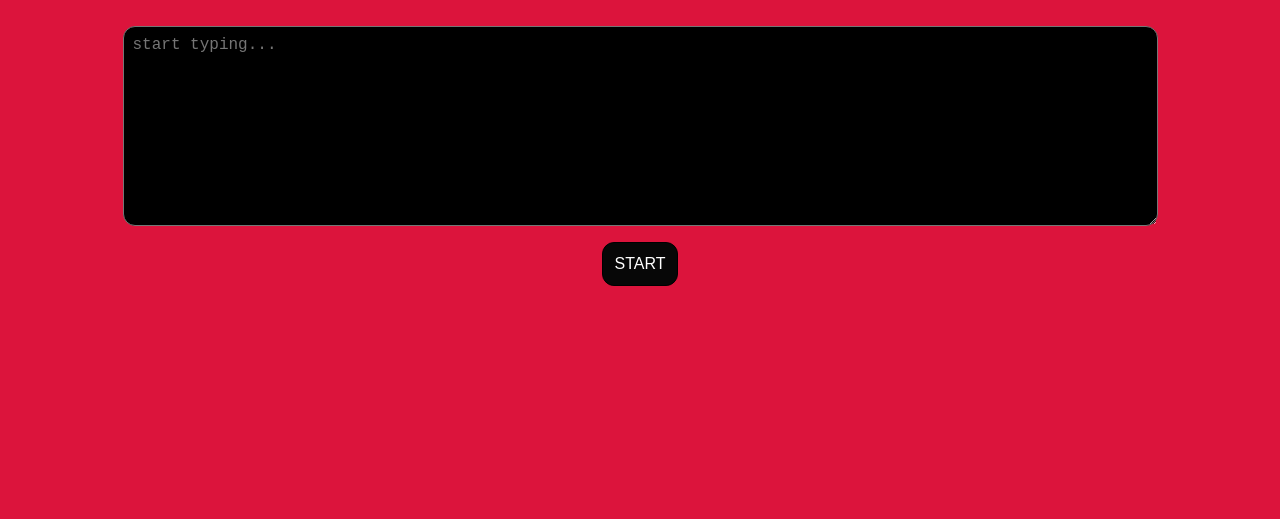
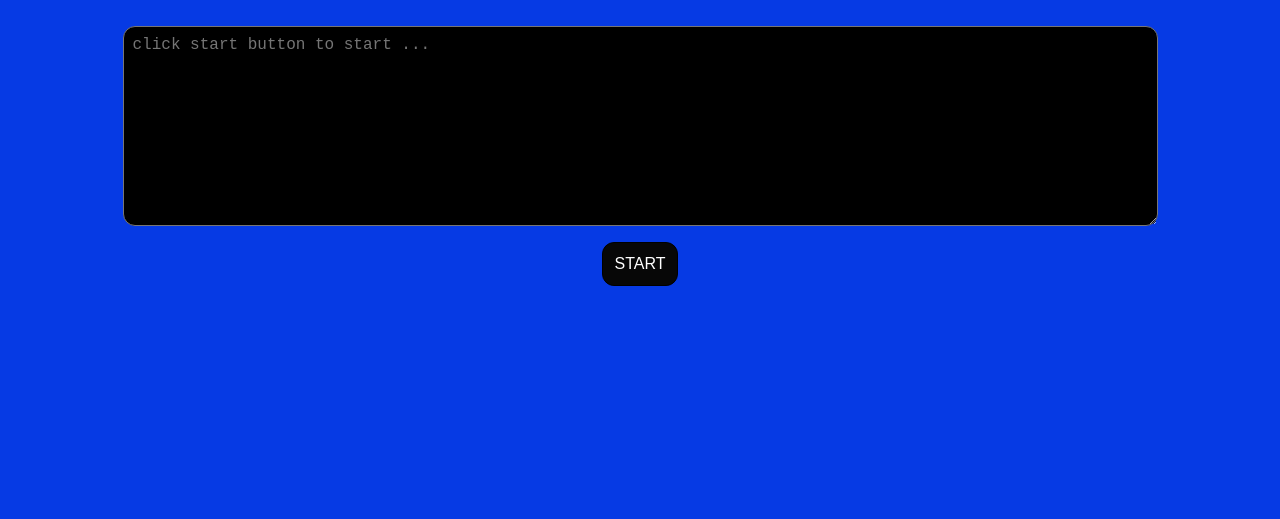
Before and after one commit to jaybeniwal/typingtestwebsite, a plain HTML site: page index.html in a window 1280 px wide. Shown: the part 281-800 px from the top of the page. Drawn offline with Linux system fonts and the light colour scheme.

Commit message:
update 2

```diff
--- a/index.html
+++ b/index.html
@@ -14,7 +14,7 @@
         <div class="content">
             <h1 class="tittle">Welcome to Typetest</h1><br>
             <h2 id="msg"></h2>
-            <textarea id="cmsg" cols="100" rows="10" placeholder="start typing..."></textarea><br>
+            <textarea id="cmsg" cols="100" rows="10" placeholder="click start button to start ..."></textarea><br>
             <button id='btn'>start</button>
         </div>
 
--- a/style.css
+++ b/style.css
@@ -7,7 +7,7 @@
 .bg {
     width: 100%;
     height: 100vh;
-    background: crimson;
+    background: rgb(6, 58, 228);
     display: flex;
     align-items: center;
     justify-content: center;
```
